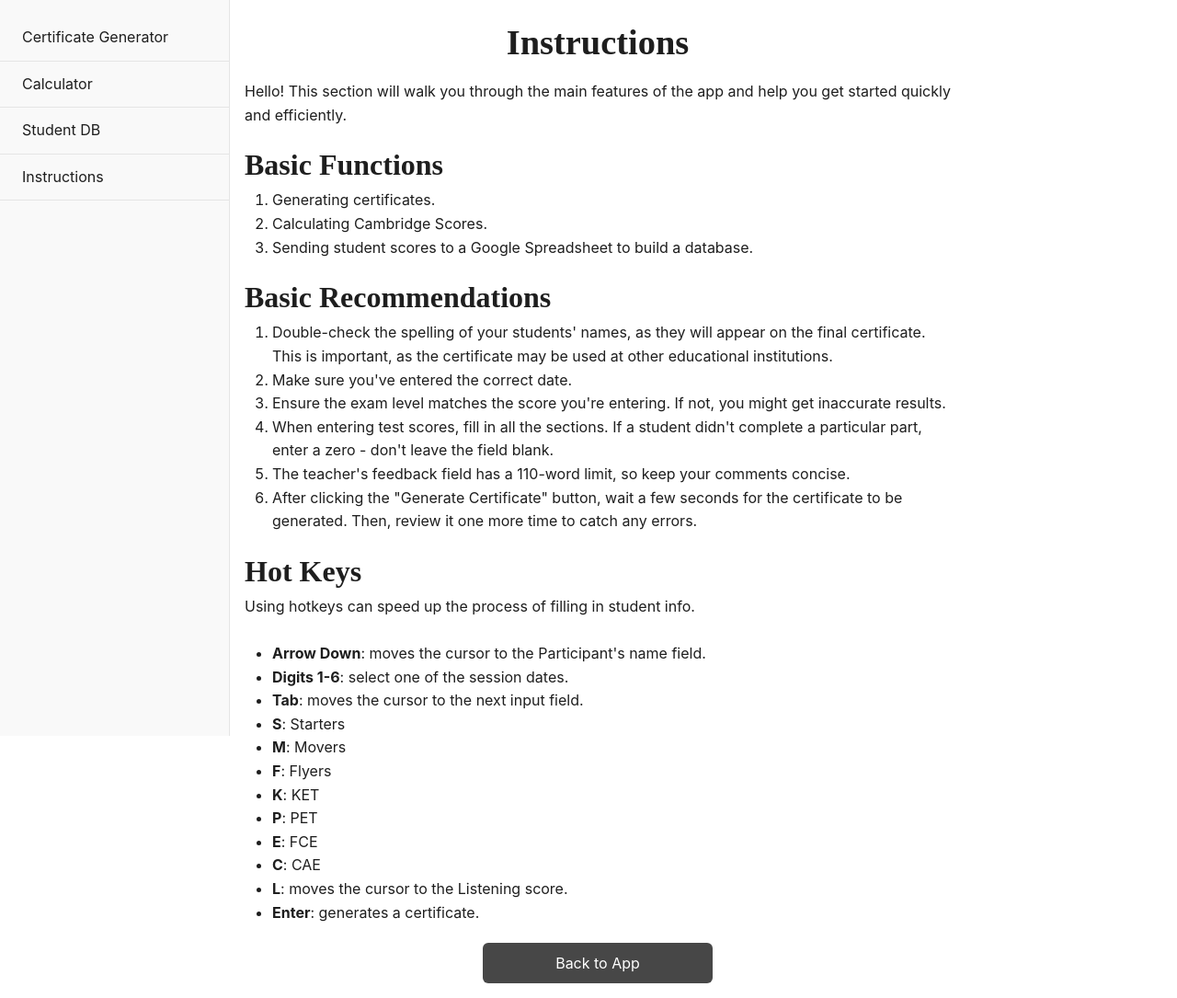
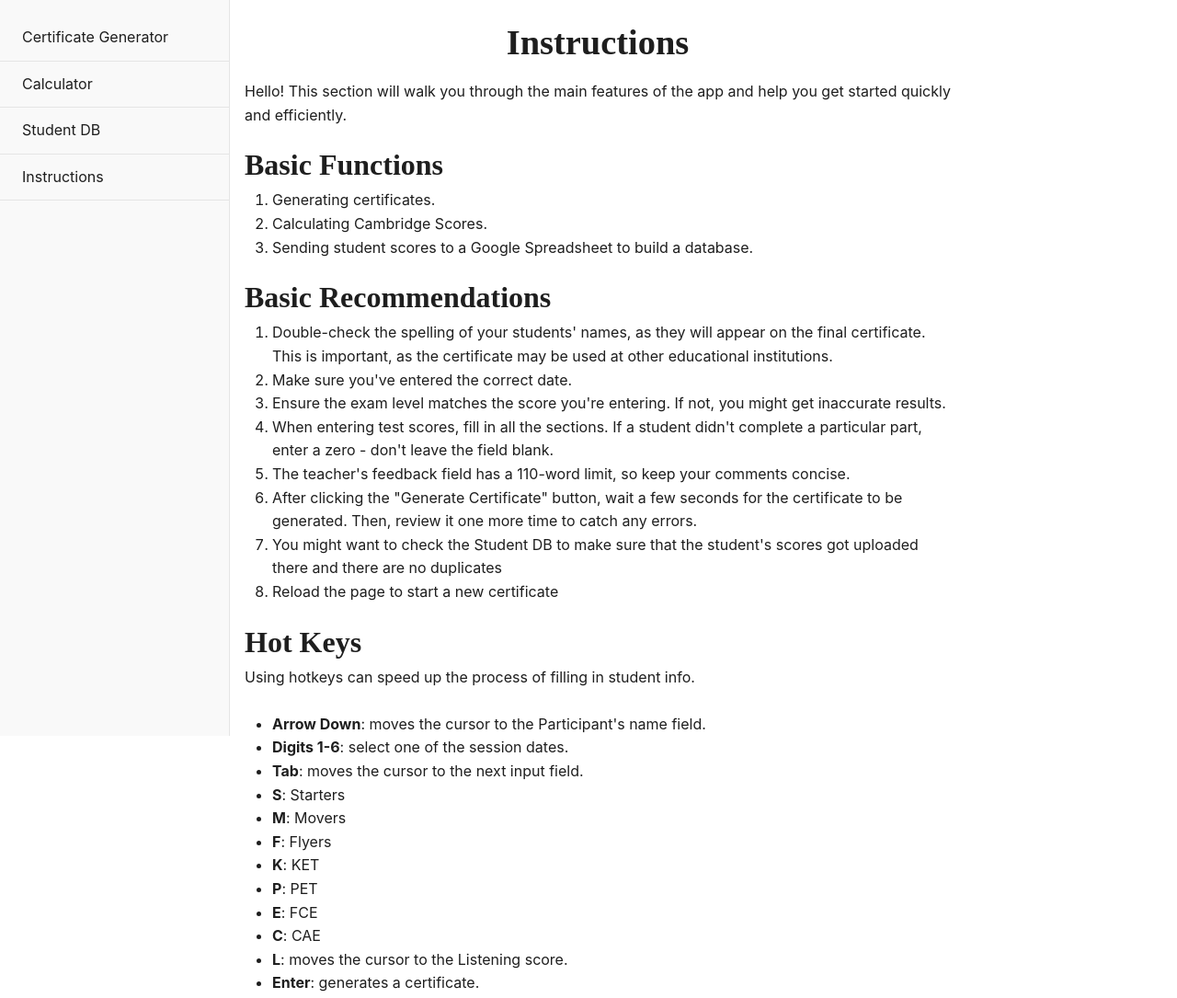
Before and after one commit to ElijahPlushkov/MMC-certificate-generator, a plain HTML site: page instructions.html in a window 1280 px wide. Shown: the top 1085 px of the page at 92% size. Drawn offline with Linux system fonts and the light colour scheme.

Commit message:
added additional instructions for clarity

```diff
--- a/instructions.html
+++ b/instructions.html
@@ -57,6 +57,8 @@
                 <li>The teacher's feedback field has a 110-word limit, so keep your comments concise.</li>
                 <li>After clicking the "Generate Certificate" button, wait a few seconds for the certificate to be
                     generated. Then, review it one more time to catch any errors.</li>
+                <li>You might want to check the Student DB to make sure that the student's scores got uploaded there and there are no duplicates</li>
+                <li>Reload the page to start a new certificate</li>
             </ol>
 
             <h2 class="heading heading_theme_notion">Hot Keys</h2>
```
